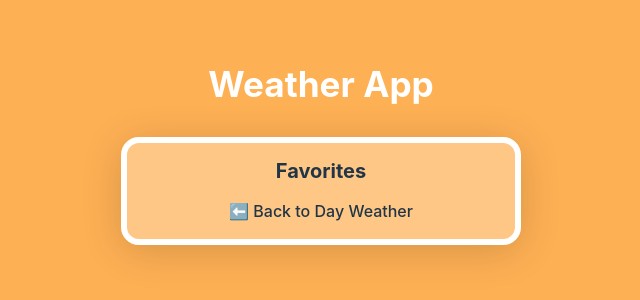
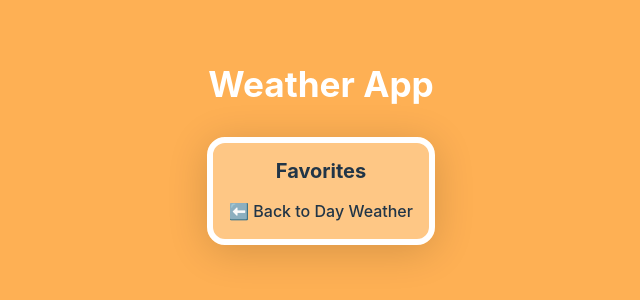
Before and after one commit to daniArbesu/Proyecto-5-App-Tiempo, a React (Vite) app: page /favorites in a window 1280 px wide. Shown: the part 246-546 px from the top of the page, without its empty margins (319-959 px from the left). Built offline with nearby package versions, Linux system fonts and the light colour scheme; no server answers.

Commit message:
fix: css padding corrections

```diff
--- a/src/index.css
+++ b/src/index.css
@@ -46,16 +46,14 @@
   line-height: 1.5;
   font-weight: 400;
 
-  color-scheme: light dark;
   color: var(--da-color-primary-light);
-  background-color: var(--da-color-primary-dark);
+  background-color: var(--da-color-background);
 
   font-synthesis: none;
   text-rendering: optimizeLegibility;
   -webkit-font-smoothing: antialiased;
   -moz-osx-font-smoothing: grayscale;
   -webkit-text-size-adjust: 100%;
-  background-color: var(--da-color-background);
 }
 
 *,
@@ -82,9 +80,13 @@ body {
   min-height: 100vh;
 }
 
+#root {
+  padding: 0;
+  margin: 0 auto;
+}
+
 .App {
   max-width: 100vw;
-  width: 100%;
 }
 
 h1 {
@@ -252,6 +254,6 @@ button:focus-visible {
 
 @media screen and (min-width: 500px) {
   .App {
-    width: 400px;
+    max-width: 400px;
   }
 }
--- a/src/pages/Layout.jsx
+++ b/src/pages/Layout.jsx
@@ -14,6 +14,7 @@ const CardWrapper = styled.section`
   backdrop-filter: var(--da-backdrop-filter-card);
   gap: 16px;
   padding: 16px;
+  width: 100%;
 `;
 
 function Layout({ children }) {
```
